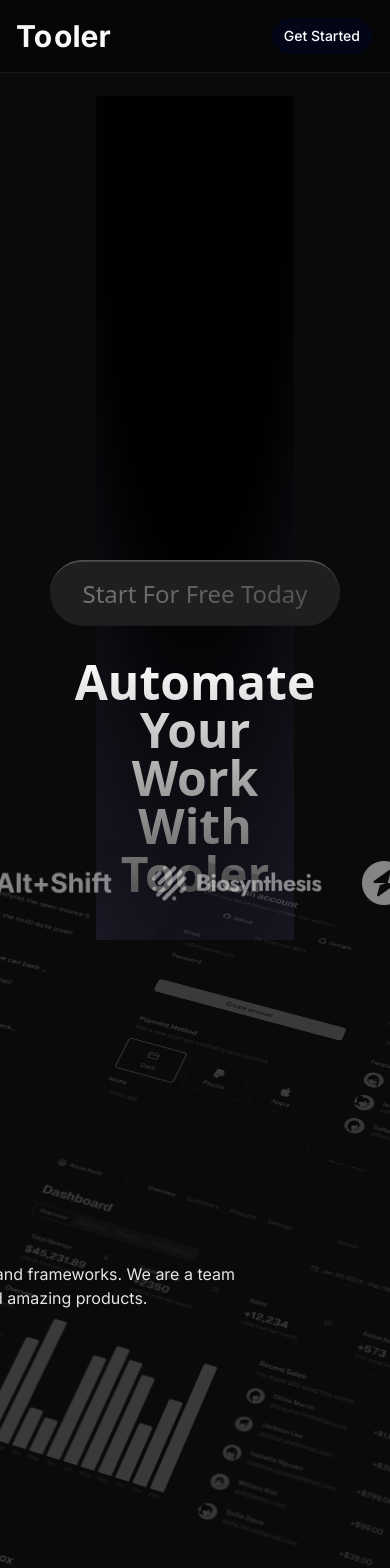
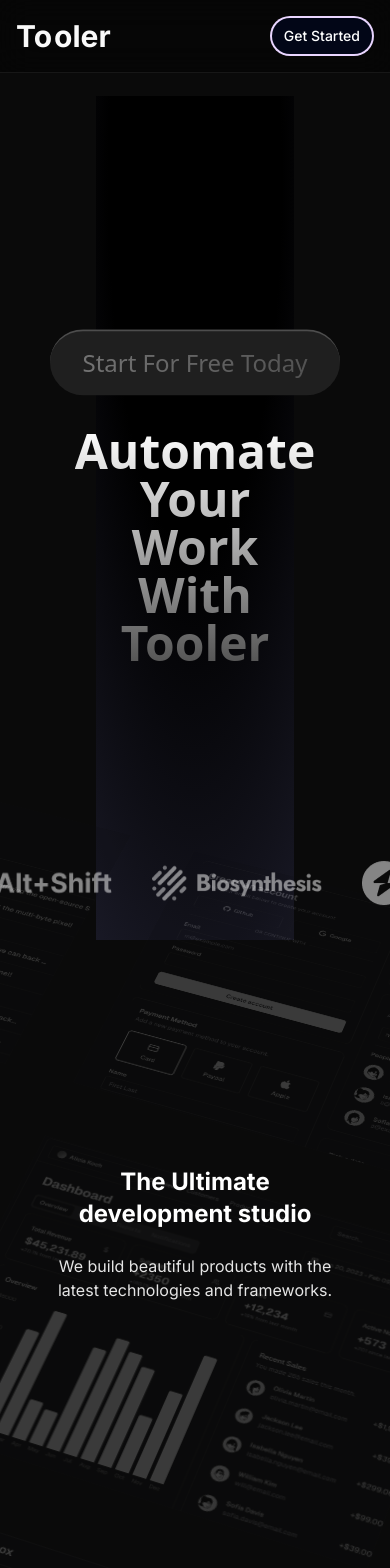
Before and after one commit to amand143/automation-tooler, a Next.js app: page / in a window 390 px wide. Shown: the top 1568 px of the page. Built offline with nearby package versions, Linux system fonts and the light colour scheme.

Commit message:
mobile padding

```diff
--- a/components/global/connect-parallax.tsx
+++ b/components/global/connect-parallax.tsx
@@ -103,7 +103,8 @@
 
 export const Header = () => {
   return (
-    <div className="max-w-7xl relative mx-auto py-20 md:py-40 px-4 w-full  left-0 top-0">
+    <div>
+    <div className="max-w-7xl relative mx-auto py-20 md:py-40 px-4 w-full  left-0 top-0 hidden md:block">
       <h1 className="text-2xl md:text-7xl font-bold dark:text-white ">
         The Ultimate <br /> development studio
       </h1>
@@ -113,6 +114,19 @@
         amazing products.
       </p>
     </div>
+
+    <div className="max-w-5xl mx-auto py-20  px-4 md:hidden">
+  <h1 className="text-2xl font-bold dark:text-white text-center ">
+    The Ultimate <br  /> development studio
+  </h1>
+  <br></br>
+  <p className="text-l  dark:text-neutral-200 text-center  ">
+    We build beautiful products with the <br />latest technologies and frameworks.
+  </p>
+</div>
+
+    </div>
+
   )
 }
 
--- a/components/global/container-scroll-animation.tsx
+++ b/components/global/container-scroll-animation.tsx
@@ -35,7 +35,7 @@
 
   return (
     <div
-      className="h-[80rem] flex items-center justify-center relative p-20"
+      className="md:h-[80rem] flex items-center justify-center relative p-20"
       ref={containerRef}
     >
       <div
--- a/components/global/navbar.tsx
+++ b/components/global/navbar.tsx
@@ -48,12 +48,14 @@
         {user ? <UserButton afterSignOutUrl='/' />:null}
 
       </aside>
+
+
       <aside className="flex items-center gap-4 md:hidden">
         <Link
           href="/connections"
           className="relative inline-flex h-10 overflow-hidden rounded-full p-[2px] focus:outline-none focus:ring-2 focus:ring-slate-400 focus:ring-offset-2 focus:ring-offset-slate-50"
         >
-
+          <span className=" absolute inset-[-1000%]  bg-purple-200" />
 
           <span className="inline-flex h-full w-full cursor-pointer items-center justify-center rounded-full bg-slate-950 px-3 py-1 text-sm font-medium text-white backdrop-blur-3xl">
             {user ? 'Dashboard' : 'Get Started'}
```
